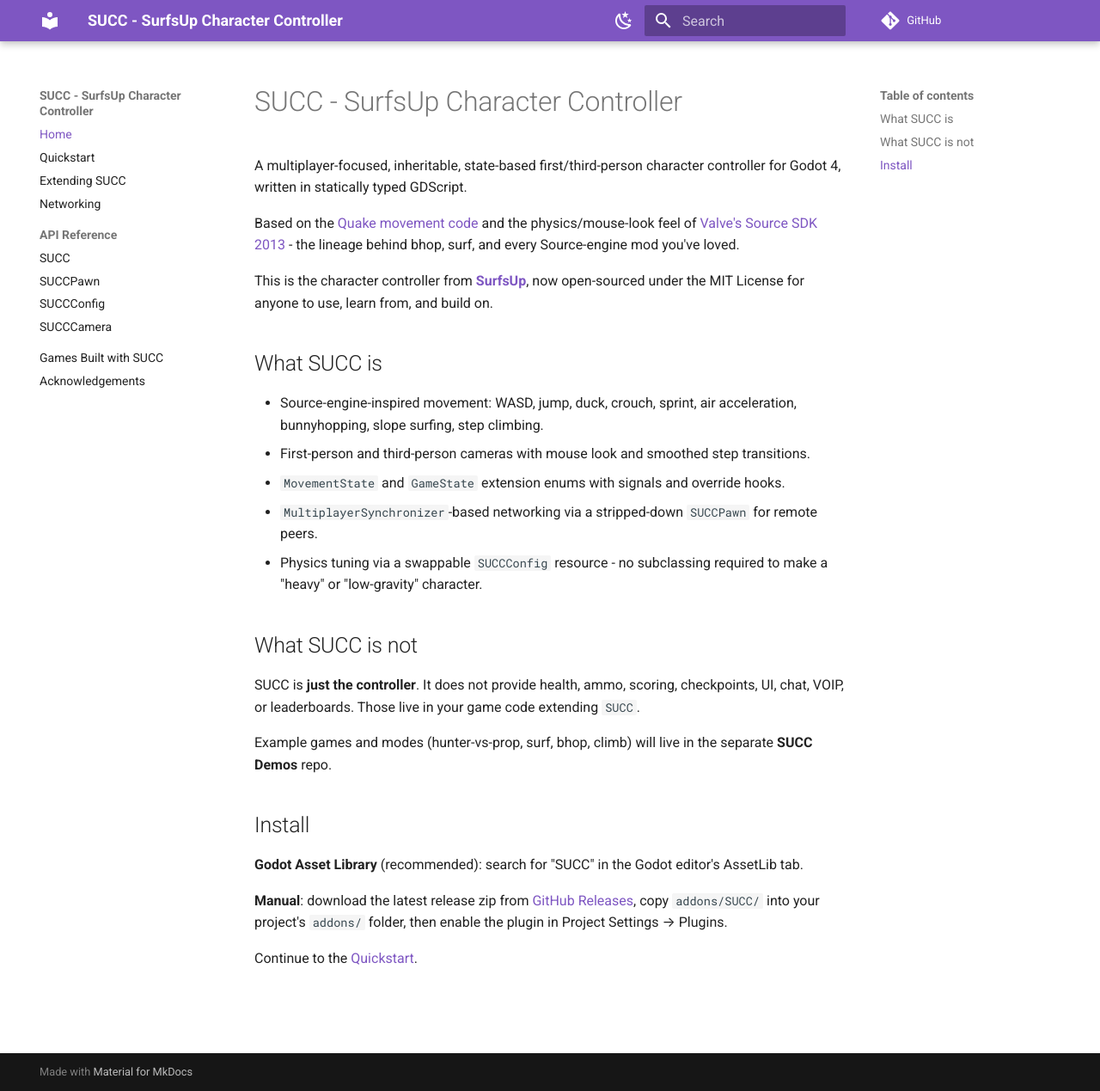
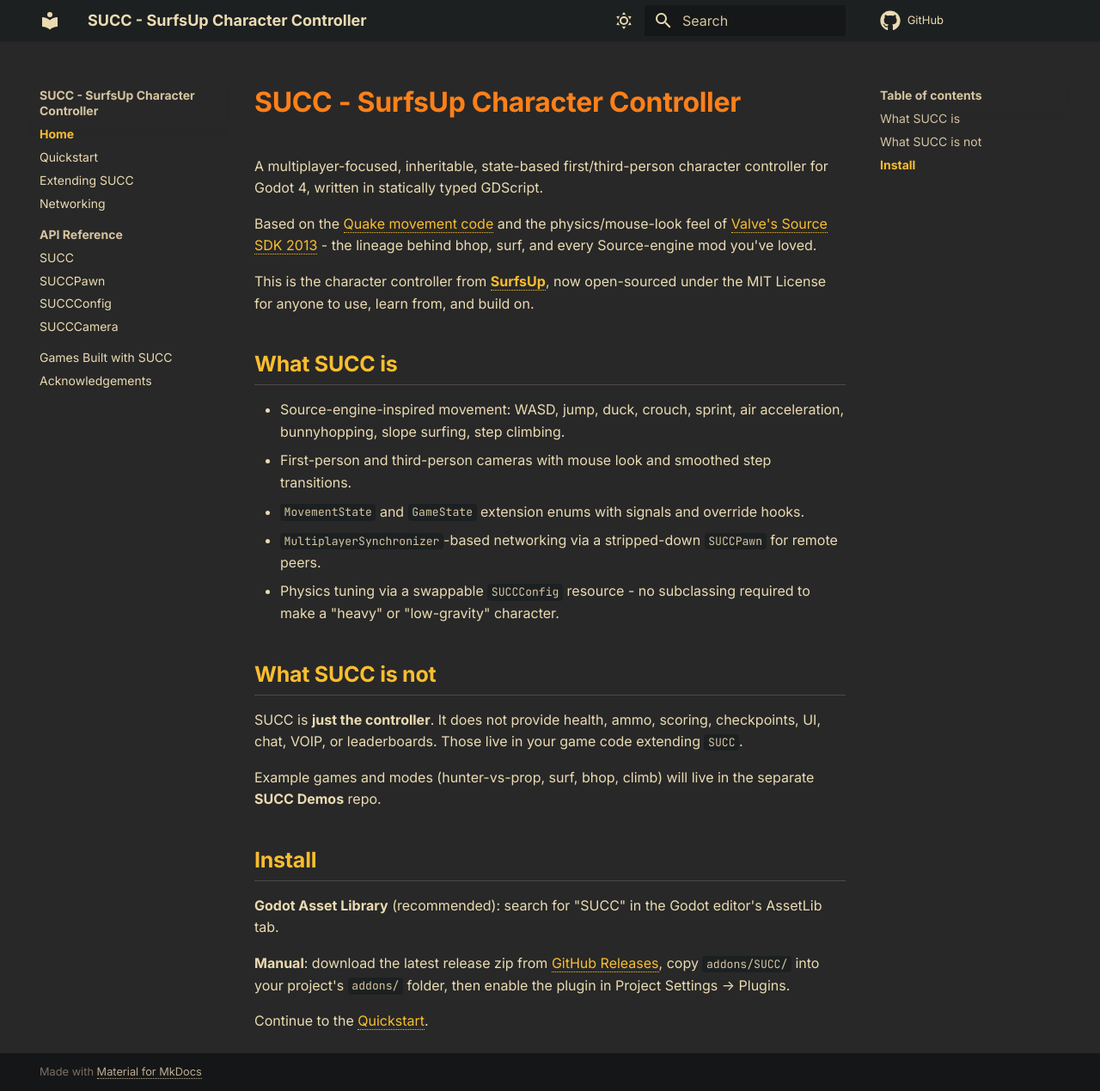
Before and after one commit to bearlikelion/SUCC, an MkDocs documentation site: the page built from docs/index.md, in a window 1280 px wide and 1269 px high. Shown: the whole window at 86% size. Built offline with MkDocs 1.6.1 and Material for MkDocs 9.7.7, drawn with Linux system fonts in a browser that asks for light colours; comment, search, counter and statistics services are not loaded.

Commit message:
docs theme

```diff
--- /dev/null
+++ b/docs/stylesheets/gruvbox.css
@@ -0,0 +1,219 @@
+/* Gruvbox palette - https://github.com/morhetz/gruvbox */
+
+:root {
+	--gb-dark0-hard:   #1d2021;
+	--gb-dark0:        #282828;
+	--gb-dark0-soft:   #32302f;
+	--gb-dark1:        #3c3836;
+	--gb-dark2:        #504945;
+	--gb-dark3:        #665c54;
+	--gb-dark4:        #7c6f64;
+
+	--gb-light0-hard:  #f9f5d7;
+	--gb-light0:       #fbf1c7;
+	--gb-light0-soft:  #f2e5bc;
+	--gb-light1:       #ebdbb2;
+	--gb-light2:       #d5c4a1;
+	--gb-light3:       #bdae93;
+	--gb-light4:       #a89984;
+
+	--gb-red:          #cc241d;
+	--gb-red-bright:   #fb4934;
+	--gb-green:        #98971a;
+	--gb-green-bright: #b8bb26;
+	--gb-yellow:       #d79921;
+	--gb-yellow-bright:#fabd2f;
+	--gb-blue:         #458588;
+	--gb-blue-bright:  #83a598;
+	--gb-purple:       #b16286;
+	--gb-purple-bright:#d3869b;
+	--gb-aqua:         #689d6a;
+	--gb-aqua-bright:  #8ec07c;
+	--gb-orange:       #d65d0e;
+	--gb-orange-bright:#fe8019;
+	--gb-gray:         #928374;
+}
+
+/* Dark scheme (default) */
+[data-md-color-scheme="gruvbox-dark"] {
+	--md-default-bg-color:         var(--gb-dark0);
+	--md-default-bg-color--light:  var(--gb-dark0-soft);
+	--md-default-bg-color--lighter:var(--gb-dark1);
+	--md-default-bg-color--lightest:var(--gb-dark2);
+
+	--md-default-fg-color:         var(--gb-light1);
+	--md-default-fg-color--light:  var(--gb-light2);
+	--md-default-fg-color--lighter:var(--gb-light3);
+	--md-default-fg-color--lightest:var(--gb-dark2);
+
+	--md-primary-fg-color:          var(--gb-dark0-hard);
+	--md-primary-fg-color--light:   var(--gb-dark1);
+	--md-primary-fg-color--dark:    var(--gb-dark0-hard);
+	--md-primary-bg-color:          var(--gb-light1);
+	--md-primary-bg-color--light:   var(--gb-light2);
+
+	--md-accent-fg-color:           var(--gb-orange-bright);
+	--md-accent-fg-color--transparent: rgba(254, 128, 25, 0.1);
+	--md-accent-bg-color:           var(--gb-dark0);
+	--md-accent-bg-color--light:    var(--gb-dark0-soft);
+
+	--md-typeset-color:             var(--gb-light1);
+	--md-typeset-a-color:            var(--gb-yellow-bright);
+
+	--md-code-bg-color:             var(--gb-dark0-hard);
+	--md-code-fg-color:             var(--gb-light2);
+	--md-code-hl-color:             rgba(250, 189, 47, 0.2);
+	--md-code-hl-number-color:      var(--gb-purple-bright);
+	--md-code-hl-special-color:     var(--gb-red-bright);
+	--md-code-hl-function-color:    var(--gb-green-bright);
+	--md-code-hl-constant-color:    var(--gb-purple-bright);
+	--md-code-hl-keyword-color:     var(--gb-red-bright);
+	--md-code-hl-string-color:      var(--gb-green-bright);
+	--md-code-hl-name-color:        var(--gb-blue-bright);
+	--md-code-hl-operator-color:    var(--gb-aqua-bright);
+	--md-code-hl-punctuation-color: var(--gb-light3);
+	--md-code-hl-comment-color:     var(--gb-gray);
+	--md-code-hl-generic-color:     var(--gb-light3);
+	--md-code-hl-variable-color:    var(--gb-blue-bright);
+
+	--md-admonition-bg-color:       var(--gb-dark0-soft);
+	--md-admonition-fg-color:       var(--gb-light1);
+
+	--md-footer-bg-color:           var(--gb-dark0-hard);
+	--md-footer-bg-color--dark:     #151617;
+	--md-footer-fg-color:           var(--gb-light2);
+	--md-footer-fg-color--light:    var(--gb-light3);
+	--md-footer-fg-color--lighter:  var(--gb-dark4);
+}
+
+/* Light scheme */
+[data-md-color-scheme="gruvbox-light"] {
+	--md-default-bg-color:         var(--gb-light0);
+	--md-default-bg-color--light:  var(--gb-light0-soft);
+	--md-default-bg-color--lighter:var(--gb-light1);
+	--md-default-bg-color--lightest:var(--gb-light2);
+
+	--md-default-fg-color:         var(--gb-dark1);
+	--md-default-fg-color--light:  var(--gb-dark2);
+	--md-default-fg-color--lighter:var(--gb-dark3);
+	--md-default-fg-color--lightest:var(--gb-light3);
+
+	--md-primary-fg-color:          var(--gb-light0-hard);
+	--md-primary-fg-color--light:   var(--gb-light1);
+	--md-primary-fg-color--dark:    var(--gb-light0-hard);
+	--md-primary-bg-color:          var(--gb-dark1);
+	--md-primary-bg-color--light:   var(--gb-dark2);
+
+	--md-accent-fg-color:           var(--gb-orange);
+	--md-accent-fg-color--transparent: rgba(214, 93, 14, 0.1);
+	--md-accent-bg-color:           var(--gb-light0);
+	--md-accent-bg-color--light:    var(--gb-light0-soft);
+
+	--md-typeset-color:             var(--gb-dark1);
+	--md-typeset-a-color:            var(--gb-blue);
+
+	--md-code-bg-color:             var(--gb-light0-soft);
+	--md-code-fg-color:             var(--gb-dark2);
+	--md-code-hl-color:             rgba(215, 153, 33, 0.2);
+	--md-code-hl-number-color:      var(--gb-purple);
+	--md-code-hl-special-color:     var(--gb-red);
+	--md-code-hl-function-color:    var(--gb-green);
+	--md-code-hl-constant-color:    var(--gb-purple);
+	--md-code-hl-keyword-color:     var(--gb-red);
+	--md-code-hl-string-color:      var(--gb-green);
+	--md-code-hl-name-color:        var(--gb-blue);
+	--md-code-hl-operator-color:    var(--gb-aqua);
+	--md-code-hl-punctuation-color: var(--gb-dark3);
+	--md-code-hl-comment-color:     var(--gb-gray);
+	--md-code-hl-generic-color:     var(--gb-dark3);
+	--md-code-hl-variable-color:    var(--gb-blue);
+
+	--md-admonition-bg-color:       var(--gb-light0-soft);
+	--md-admonition-fg-color:       var(--gb-dark1);
+
+	--md-footer-bg-color:           var(--gb-dark1);
+	--md-footer-bg-color--dark:     var(--gb-dark0);
+	--md-footer-fg-color:           var(--gb-light1);
+	--md-footer-fg-color--light:    var(--gb-light2);
+	--md-footer-fg-color--lighter:  var(--gb-dark4);
+}
+
+/* Typography */
+body,
+.md-typeset {
+	font-feature-settings: "ss01", "cv11";
+}
+
+.md-typeset h1,
+.md-typeset h2,
+.md-typeset h3,
+.md-typeset h4,
+.md-typeset h5,
+.md-typeset h6 {
+	font-weight: 700;
+	letter-spacing: -0.01em;
+}
+
+.md-typeset h1 { color: var(--gb-orange-bright); }
+[data-md-color-scheme="gruvbox-light"] .md-typeset h1 { color: var(--gb-orange); }
+
+.md-typeset h2 { color: var(--gb-yellow-bright); border-bottom: 1px solid var(--md-default-bg-color--lightest); padding-bottom: 0.2em; }
+[data-md-color-scheme="gruvbox-light"] .md-typeset h2 { color: var(--gb-yellow); }
+
+.md-typeset h3 { color: var(--gb-aqua-bright); }
+[data-md-color-scheme="gruvbox-light"] .md-typeset h3 { color: var(--gb-aqua); }
+
+.md-typeset code,
+.md-typeset pre,
+.md-typeset kbd {
+	font-family: "JetBrains Mono", "Fira Code", ui-monospace, SFMono-Regular, Menlo, Consolas, monospace;
+	font-feature-settings: "calt", "liga";
+	font-size: 0.82em;
+}
+
+.md-typeset code {
+	border-radius: 4px;
+	padding: 0.1em 0.35em;
+}
+
+.md-typeset pre > code {
+	padding: 1em;
+	border-radius: 6px;
+	border: 1px solid var(--md-default-bg-color--lightest);
+}
+
+/* Links */
+.md-typeset a {
+	text-decoration: none;
+	border-bottom: 1px dotted currentColor;
+}
+.md-typeset a:hover {
+	color: var(--md-accent-fg-color);
+	border-bottom-style: solid;
+}
+
+/* Tables */
+.md-typeset table:not([class]) {
+	border: 1px solid var(--md-default-bg-color--lightest);
+	border-radius: 4px;
+	overflow: hidden;
+}
+.md-typeset table:not([class]) th {
+	background-color: var(--md-default-bg-color--lighter);
+	color: var(--gb-yellow-bright);
+}
+[data-md-color-scheme="gruvbox-light"] .md-typeset table:not([class]) th {
+	color: var(--gb-orange);
+}
+
+/* Header */
+.md-header {
+	box-shadow: 0 0 0.2rem rgba(0,0,0,0.2);
+}
+
+/* Sidebar nav active highlight */
+.md-nav__link--active,
+.md-nav__link:active {
+	color: var(--md-accent-fg-color);
+	font-weight: 600;
+}
--- a/mkdocs.yml
+++ b/mkdocs.yml
@@ -6,32 +6,48 @@
 
 theme:
   name: material
+  font:
+    text: Inter
+    code: JetBrains Mono
   features:
     - navigation.sections
     - navigation.expand
+    - navigation.top
+    - navigation.tracking
+    - toc.follow
+    - search.suggest
+    - search.highlight
     - content.code.copy
     - content.code.annotate
   palette:
-    - scheme: default
-      primary: deep purple
-      accent: amber
+    - scheme: gruvbox-dark
+      toggle:
+        icon: material/weather-sunny
+        name: Light mode
+    - scheme: gruvbox-light
       toggle:
         icon: material/weather-night
         name: Dark mode
-    - scheme: slate
-      primary: deep purple
-      accent: amber
-      toggle:
-        icon: material/weather-sunny
-        name: Light mode
+  icon:
+    repo: fontawesome/brands/github
+
+extra_css:
+  - stylesheets/gruvbox.css
 
 markdown_extensions:
   - admonition
   - pymdownx.details
   - pymdownx.superfences
-  - pymdownx.highlight
+  - pymdownx.highlight:
+      anchor_linenums: true
+      line_spans: __span
+      pygments_lang_class: true
+  - pymdownx.inlinehilite
   - pymdownx.tabbed:
       alternate_style: true
+  - pymdownx.snippets
+  - attr_list
+  - md_in_html
   - toc:
       permalink: true
 
```
